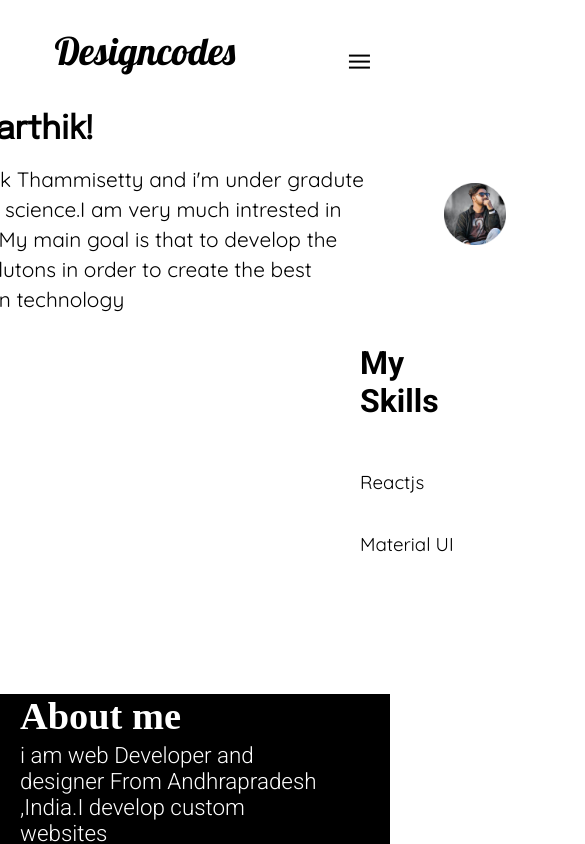
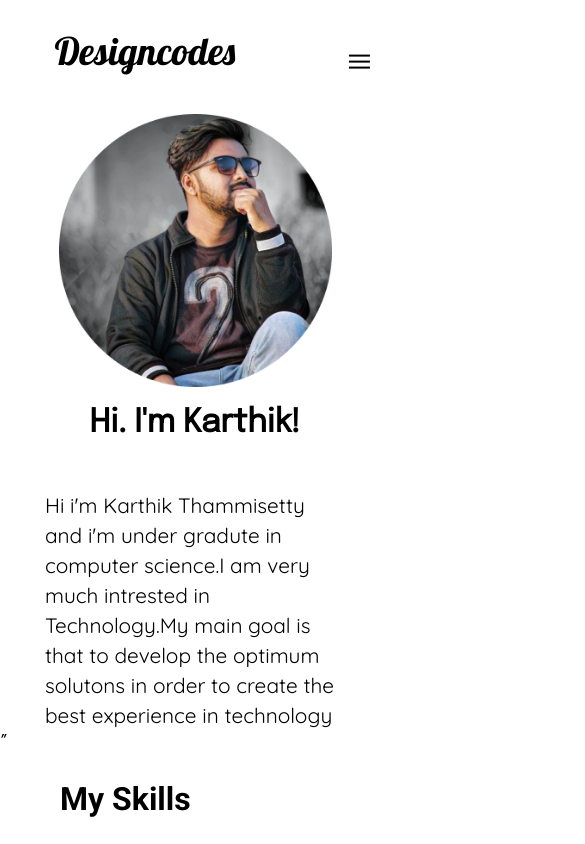
Before and after one commit to kar7779/design.codes, a React (Create React App) app: page /about in a window 390 px wide. Shown: the top 844 px of the page, 585 px wide, since content can reach past the window. Built offline with nearby package versions, Linux system fonts and the light colour scheme.

Commit message:
total completed

```diff
--- a/src/App.css
+++ b/src/App.css
@@ -36,6 +36,7 @@ li a {
   color: black;
   text-decoration: none;
 }
+
 @media only screen and (max-width: 600px) {
   ul {
     display: none;
--- a/src/components/nav/Contact.css
+++ b/src/components/nav/Contact.css
@@ -7,3 +7,8 @@
   margin: 100px auto;
   font-family: Roboto Slab;
 }
+@media (max-width: 600px) {
+  .contact {
+    width: 290px;
+  }
+}
--- a/src/components/nav/about.css
+++ b/src/components/nav/about.css
@@ -23,8 +23,8 @@
   width: 16%;
 }
 .myskills {
-  margin-left: 360px;
-  margin-top: 30px;
+  margin: 0 auto;
+  padding-left: 230px;
 }
 .myskills h1 {
   font-family: Roboto;
@@ -45,3 +45,52 @@
   line-height: 100px;
   width: 800px;
 }
+@media only screen and (max-width: 600px) {
+  .info {
+    display: flex;
+    flex-direction: column;
+  }
+  .info :nth-child(1) {
+    order: 2;
+  }
+  .infotxt {
+    width: 300px;
+  }
+  .infotxt h1 {
+    margin-top: 20px;
+    width: 300px;
+    text-align: center;
+  }
+  .infotxt p {
+    width: 300px;
+    margin-top: 50px;
+  }
+  .info img {
+    width: 70%;
+  }
+  .lang {
+    display: block;
+  }
+  .designtools {
+    display: block;
+    margin: 0;
+    line-height: 2;
+  }
+  .myskills {
+    margin: 30px;
+    margin-bottom: 400px;
+    padding: 0;
+  }
+}
+@media only screen and (min-width: 78px) {
+  .myskills {
+    margin-bottom: 300px;
+    margin-left: 60px;
+  }
+  .designtools {
+    width: 530px;
+  }
+  .lang {
+    width: 550px;
+  }
+}
--- a/src/components/nav/about.jsx
+++ b/src/components/nav/about.jsx
@@ -21,23 +21,9 @@ export default class about extends Component {
               experience in technology
             </p>
           </div>
-
           <img src={Man} alt="" />
-          {/* <div className="icons">
-            <a href="https://www.instagram.com/design.codes/" external>
-              <InstagramIcon style={{ color: "black" }}>
-                Instagram
-              </InstagramIcon>
-            </a>
-
-            <a href="https://twitter.com/harthik7799">
-              <TwitterIcon style={{ color: "black" }}>Twitter</TwitterIcon>
-            </a>
-            <a href="https://github.com/kar7779">
-              <GithubIcon style={{ color: "black" }}>Github</GithubIcon>
-            </a>
-          </div> */}
         </div>
+        "
         <div className="myskills">
           <h1>My Skills</h1>
           <div className="skills">
--- a/src/components/nav/home.css
+++ b/src/components/nav/home.css
@@ -42,3 +42,8 @@ span {
     margin: 100px auto;
   }
 }
+@media (max-width: 1024px) {
+  .card {
+    width: 80%;
+  }
+}
--- a/src/components/nav/nav.jsx
+++ b/src/components/nav/nav.jsx
@@ -31,7 +31,6 @@ const Nav = () => {
           <div className="line"></div>
         </div>
       </nav>
-      <Sidebar />
     </div>
   );
 };
```
